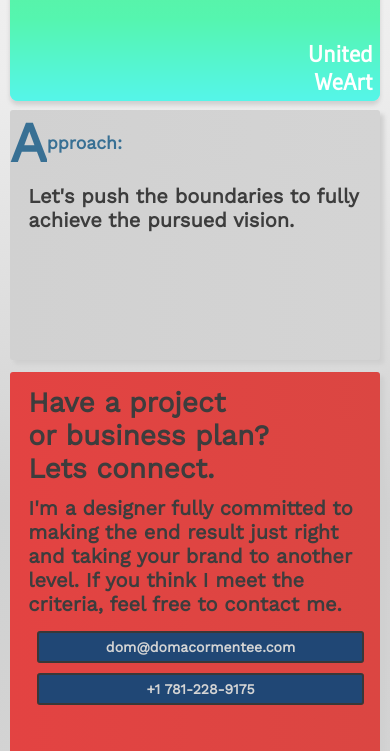
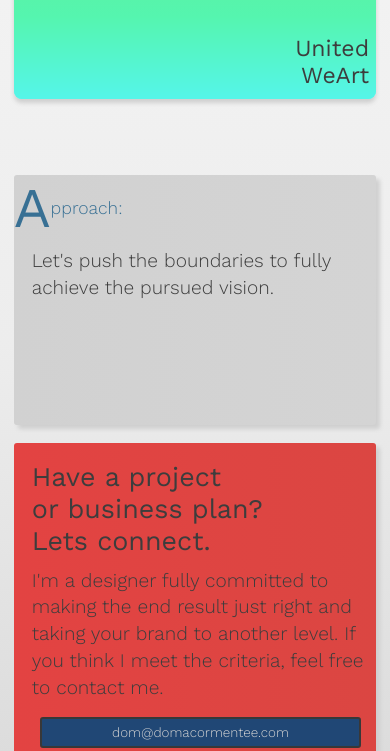
Before and after one commit to dommentee/portfolio, a plain HTML site: page index.html in a window 390 px wide. Shown: the part 933-1684 px from the top of the page. Drawn offline with nearby package versions, Linux system fonts and the light colour scheme.

Commit message:
changed the font weight of the paragraphs in the hero class to 300  and give  the text a line-height

```diff
--- a/css/styles.scss
+++ b/css/styles.scss
@@ -10,9 +10,9 @@ html {
 
 body {
 	height: 100%;
-	font-family: 'Gudea', sans-serif;
+	font-family: 'Work Sans', sans-serif;
 	color: #3D3D3D;
-	font-weight: bold;
+	font-weight: 300;
 	background: -webkit-linear-gradient( #F7F7F7, #EDEDED); /*gradient color for the all backgrounds*/
 	background-color: #EDEDED;
 }
@@ -96,7 +96,6 @@ nav {
 	position: relative;
 	display: flex;
 	align-items: center;
-	font-family: "Work Sans";
 	background: -webkit-linear-gradient(left, #D1D1D1, #D4D4D4);
 	background-color: #D4D4D4;
 
@@ -117,6 +116,7 @@ nav {
 
 		.halfStyle {/*important for the double color letter "A"*/
 			font-size: 12em;
+			font-weight: 400;
 			position: relative;
     		overflow: hidden;
     		white-space: pre;
@@ -147,6 +147,10 @@ nav {
 	.text-statement {/*hold the paragraph introduction*/
 		padding: 0 2%;
 		font-size: 1.2em;
+
+		P {
+			line-height: 140%;
+		}
 	}
 }
 /*end of the style for the intro class*/
@@ -168,7 +172,7 @@ nav {
 }
 
 .main-content {
-	background: -webkit-linear-gradient(top, #F7F7F7, #EDEDED, #D1D1D1, #D4D4D4);
+	background: -webkit-linear-gradient(top, #F7F7F7, #EDEDED, #D1D1D1);
 	background-color: #EDEDED;
 	width: 100%;
 	height: 2075px;
@@ -826,7 +830,7 @@ footer {
 @media screen and (max-width: 548px) {/*mobile code for portrait view on smaller devices*/
 	.home {
 		height: 400px;
-		padding: 0 2.5%;
+		padding: 0 3.5%;
 		position: fixed;
 	}
 
@@ -853,6 +857,8 @@ footer {
 
 	.hero {
 		display: inline;
+		background: transparent;
+
 
 		.introduction-title {
 			margin-left: 0%;
@@ -860,15 +866,20 @@ footer {
 
 			.halfStyle {
 				font-size: 3.5em;
+
+			}
+
+			.hs-vertical-half:before {
+				color: #387094;
 			}
 
 			.hs-vertical-half:after {
-				color: #FF4231;
+				color: #387094;
+
 			}
 
 			.end-of-spanword {
-				color: #FF4231;
-
+				color: #387094;
 			}
 
 		}
@@ -879,7 +890,7 @@ footer {
 
 		.text-statement {
 			padding: 2% 2% 0 5%;
-			font-size: 1.25em;
+			font-size: 1.2em;
 		}
 	}
 
@@ -889,8 +900,8 @@ footer {
 
 	.main-content {
 		top: 70%;
-		height: 1270px;
-		padding: 0 2.5%;
+		height: 1365px;
+		padding: 0 3.5%;
 
 		#smallscreenhero {
 			font-size: 1.5em;
@@ -911,8 +922,9 @@ footer {
 
 		.sitename {
     		padding: 2%;
-    		color: #fff;
+    		color: #3D3D3D;
     		font-size: 1.2em;
+    		font-weight: bolder;
     	}
 
     	.sitelogo {
@@ -928,7 +940,9 @@ footer {
 	}
 
 	#approach {
-		margin-top: 1.5%;
+		margin: 20% 0 5% 0;
+		background: -webkit-linear-gradient(left, #D1D1D1, #D4D4D4);
+		background-color: #D4D4D4;
 	}
 
 	#toolkit {
@@ -960,7 +974,8 @@ footer {
 	}
 
 	#contact-info {
-		height: 385px;
+		height: 400px;
+
 
 		h1 {
 			font-size: 1.4em;
@@ -980,7 +995,7 @@ footer {
 		}
 
 		.text-statement {
-			margin: 2% 0;
+			margin: 3% 0;
 
 			p {
 				margin: 3% 0;
--- a/index.html
+++ b/index.html
@@ -5,7 +5,7 @@
 	<meta name="viewport" content="width=device-width, initial-scale=1.0">
 	<link href="css/styles.css" rel="stylesheet" type="text/css">
 	<link rel="stylesheet" href="font-awesome-4.7.0/css/font-awesome.min.css">
-	<link href="https://fonts.googleapis.com/css?family=Gudea|Work+Sans" rel="stylesheet">
+	<link href="https://fonts.googleapis.com/css?family=Work+Sans:300,400" rel="stylesheet">
 	<script src="https://ajax.googleapis.com/ajax/libs/jquery/3.2.1/jquery.min.js"></script>
 	<link href="css/halfstyle.css" rel="stylesheet">
 	<link href="css/ionicons.css" rel="stylesheet">
```
Also changed, not shown: css/styles.css, 1 other file.
